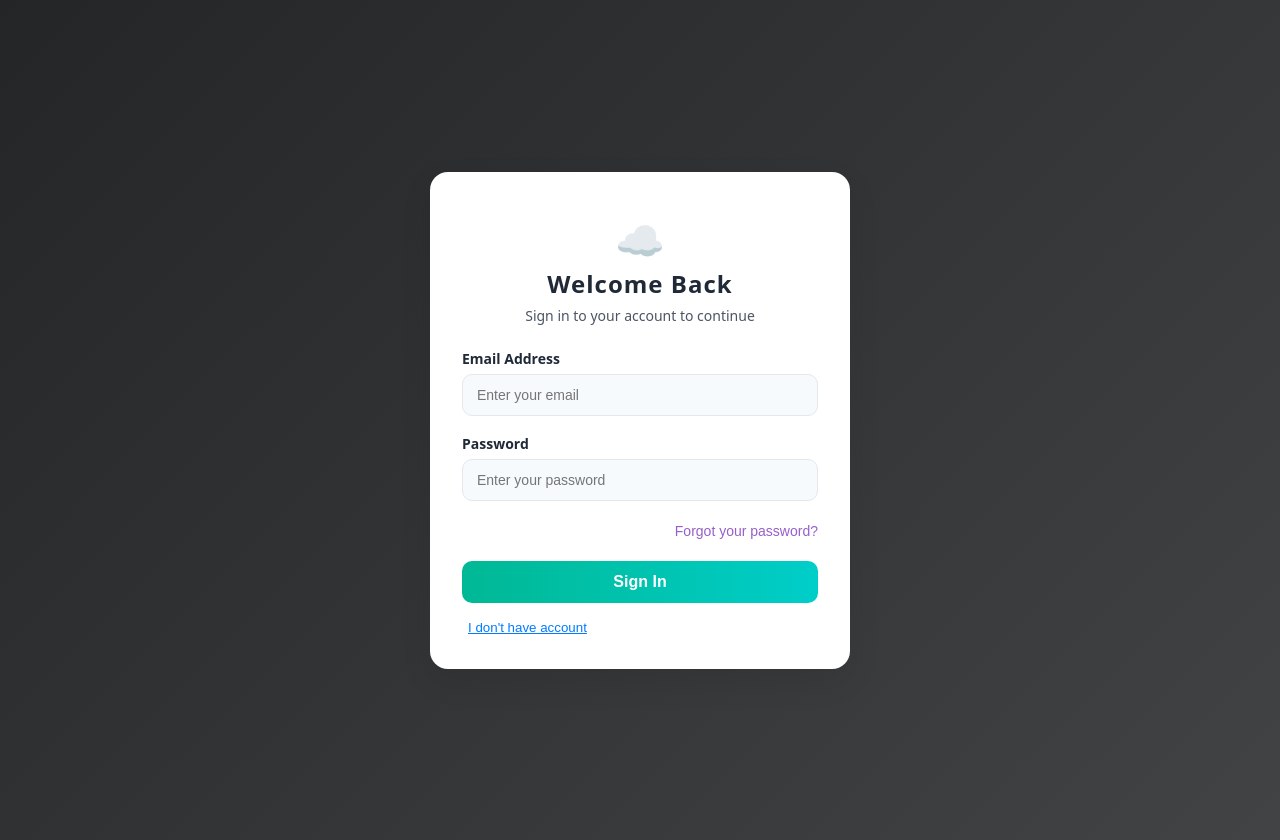
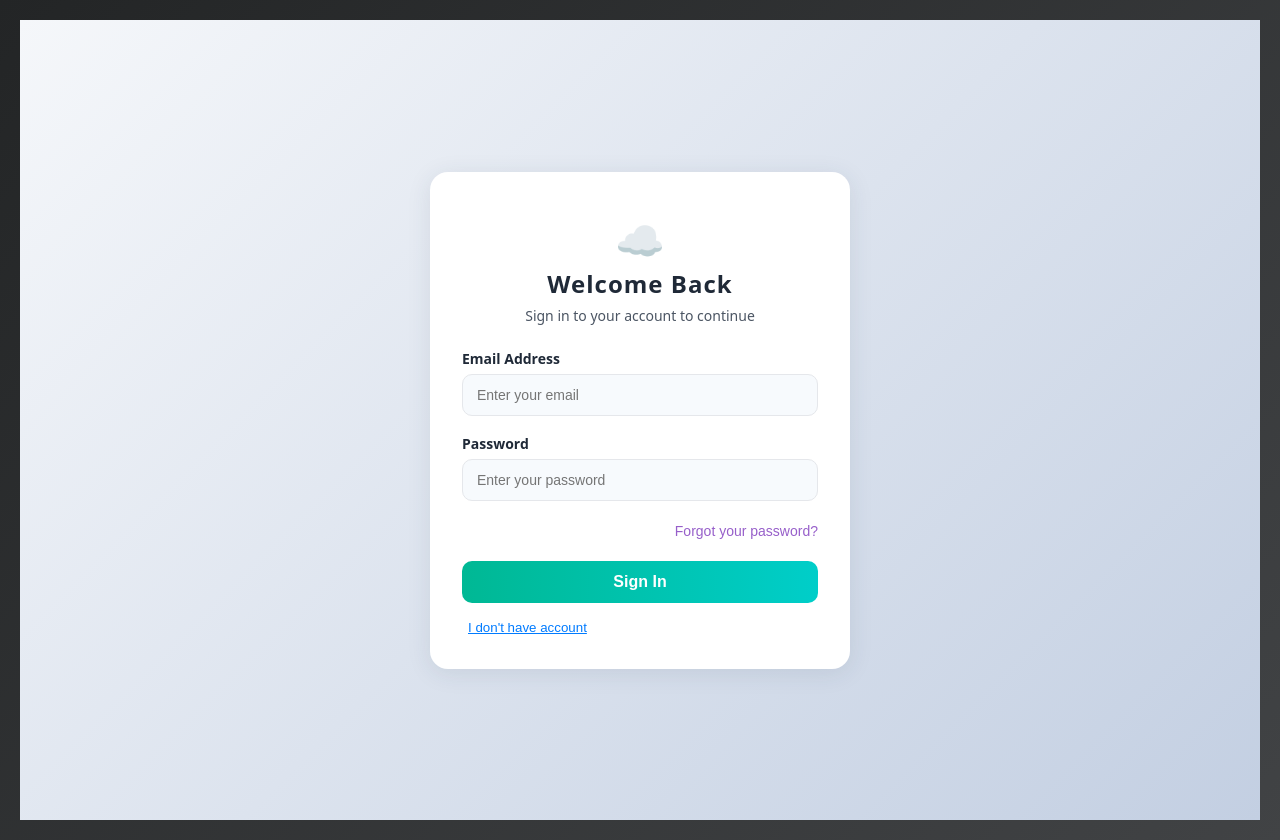
Before and after one commit to securityexpertteam/CloudCreators, a React (Create React App) app in the folder Frontend/: page / in a window 1280 px wide. Built offline with nearby package versions, Linux system fonts and the light colour scheme; the HTML template or start-up script is replaced by a standard one.

Commit message:
Update SignUp.css

```diff
--- a/Frontend/src/SignUp/SignUp.css
+++ b/Frontend/src/SignUp/SignUp.css
@@ -65,4 +65,55 @@
   cursor: pointer;
   text-decoration: underline;
   font-size: 1em;
-  margin-top: */
+  margin-top: 0;
+} */
+
+/* Main button style */
+.signin-btn, .signup-btn {
+  background: linear-gradient(90deg, #00b894 0%, #00cec9 100%);
+  color: #fff;
+  font-weight: 700;
+  border: none;
+  border-radius: 8px;
+  padding: 12px 36px;
+  font-size: 1.08rem;
+  margin-top: 15px;
+  cursor: pointer;
+  box-shadow: 0 2px 8px rgba(0, 190, 148, 0.10);
+  transition: background 0.2s;
+  display: flex;
+  align-items: center;
+  justify-content: center;
+  text-align: center;
+}
+
+/* Hover effect */
+.signin-btn:hover, .signup-btn:hover {
+  background: linear-gradient(90deg, #00cec9 0%, #00b894 100%);
+}
+
+/* Disabled state */
+.signin-btn:disabled, .signup-btn:disabled {
+  background: #b2bec3;
+  color: #636e72;
+  cursor: not-allowed;
+  opacity: 1;
+}
+
+.signin-container, .signup-container {
+  min-height: 100vh;
+  display: flex;
+  justify-content: center;
+  align-items: center;
+  padding: 24px;
+  background: linear-gradient(135deg, #f5f7fa 0%, #c3cfe2 100%);
+}
+
+.signin-form, .signup-form {
+  width: 100%;
+  max-width: 420px;
+  background: #fff;
+  border-radius: 18px;
+  box-shadow: 0 4px 24px rgba(44, 62, 80, 0.10);
+  padding: 40px 32px 32px;
+}
```
